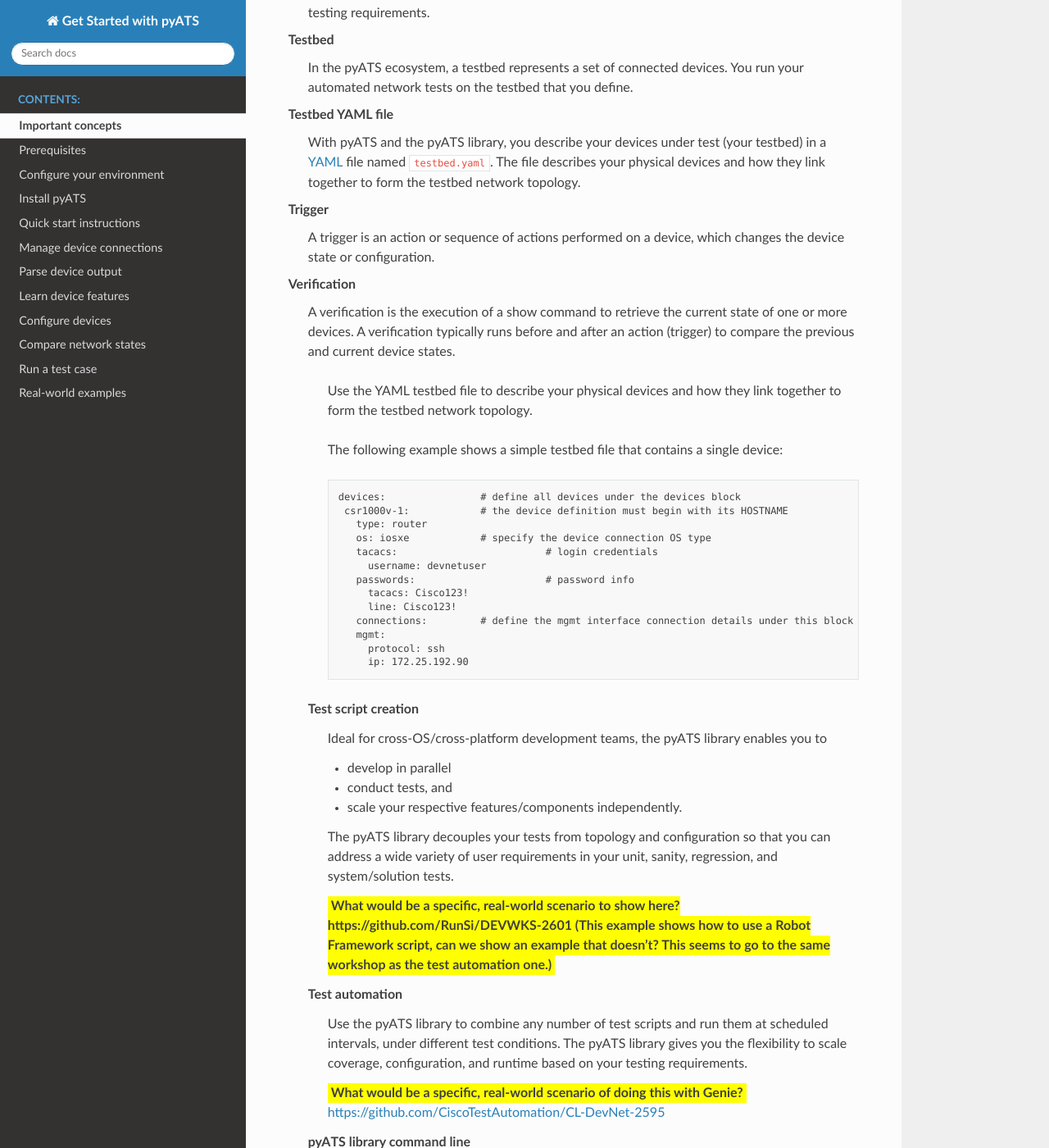
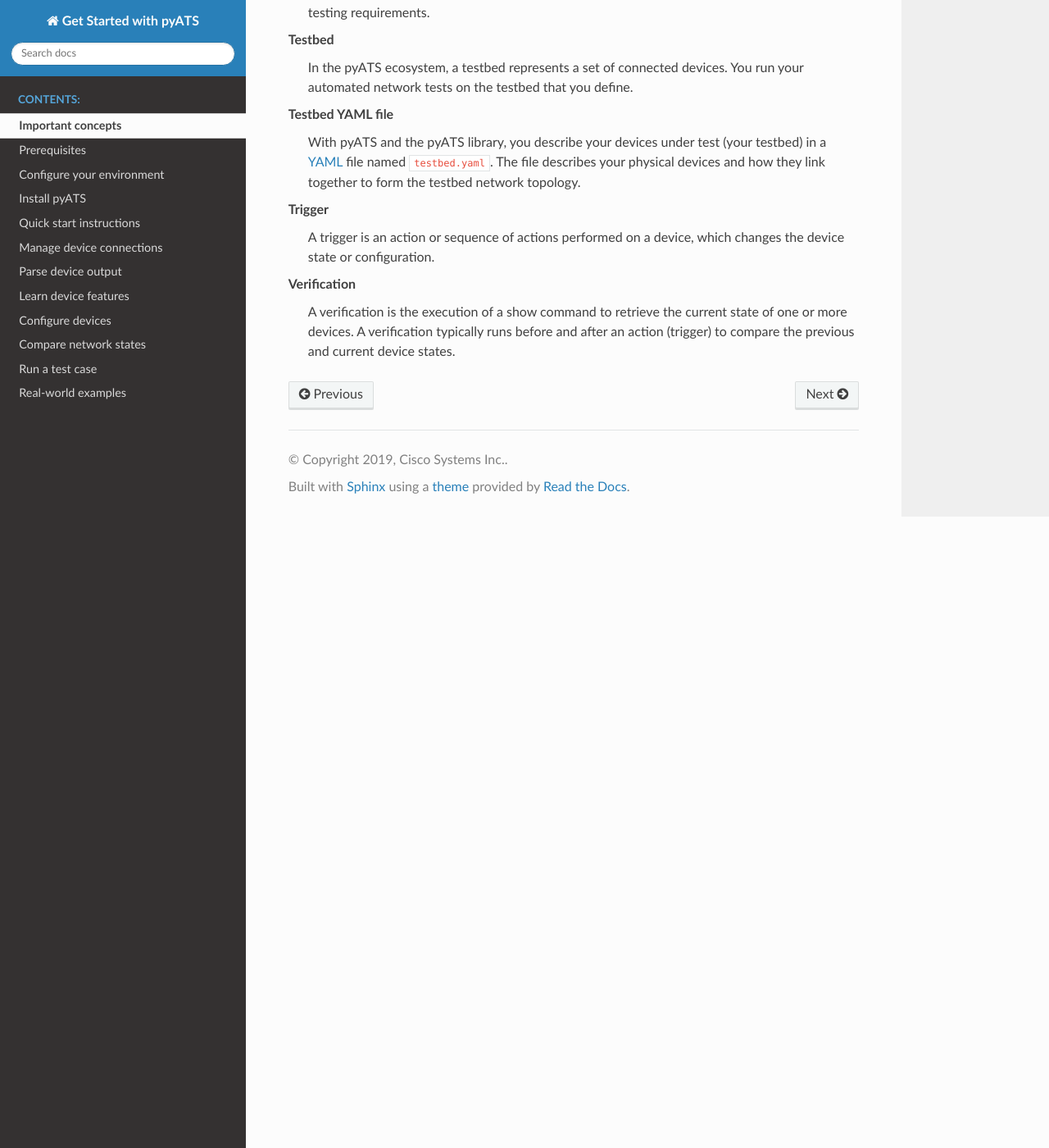
Before and after one commit to CiscoTestAutomation/getting-started, a Sphinx documentation site: the page built from source/quickstart/keyconcepts.rst, in a window 1280 px wide and 1400 px high, scrolled down 2183 px. Shown: the whole window at 82% size. Built offline with Sphinx 7.4.7 and the Read the Docs theme 2.0.0, drawn with Linux system fonts in a browser that asks for light colours; pages that are not in the unit, such as notebooks, are missing from menus; some of the changed text lies outside the part shown.

Commit message:
Removed extraneous content

```diff
--- a/source/quickstart/keyconcepts.rst
+++ b/source/quickstart/keyconcepts.rst
@@ -80,65 +80,3 @@
 
    SDK library functions/API
     A |library| function is a series of actions or retrieval commands executed on a device, such as an interface shutdown. The functions provide clear exception messages if an action fails.
-
-
-
-
-
-
-
-=======
-   Testbed YAML file
-    Network test automation is based on the use of testbeds. With |pyATS| and the |library|, you describe your devices under test in a `YAML <http://www.yaml.org/start.html>`_ file named ``testbed.yaml``.
-
-    Use the YAML testbed file to describe your physical devices and how they link together to form the testbed network topology.
-
-    The following example shows a simple testbed file that contains a single device::
-
-     devices:                # define all devices under the devices block
-      csr1000v-1:            # the device definition must begin with its HOSTNAME
-        type: router
-        os: iosxe            # specify the device connection OS type
-        tacacs:                         # login credentials
-          username: devnetuser
-        passwords:                      # password info
-          tacacs: Cisco123!
-          line: Cisco123!
-        connections:         # define the mgmt interface connection details under this block
-        mgmt:
-          protocol: ssh
-          ip: 172.25.192.90
-
-
-   Test script creation
-    Ideal for cross-OS/cross-platform development teams, the |library| enables you to
-
-    * develop in parallel
-    * conduct tests, and
-    * scale your respective features/components independently.
-
-    The |library| decouples your tests from topology and configuration so that you can address a wide variety of user requirements in your unit, sanity, regression, and system/solution tests.
-
-    :question:`What would be a specific, real-world scenario to show here? https://github.com/RunSi/DEVWKS-2601 (This example shows how to use a Robot Framework script, can we show an example that doesn't? This seems to go to the same workshop as the test automation one.)`
-
-   Test automation
-    Use the |library| to combine any number of test scripts and run them at scheduled intervals, under different test conditions. The |library| gives you the flexibility to scale coverage, configuration, and runtime based on your testing requirements.
-
-    :question:`What would be a specific, real-world scenario of doing this with Genie?` https://github.com/CiscoTestAutomation/CL-DevNet-2595
-
-
-   |library| command line
-    The |library| command line interface (CLI) is a powerful Linux-based command-line utility that gives you |library| Python functionality directly from a Linux terminal (or emulator). The CLI is easy to use, even if you don't know anything about Python or programming.
-
-    .. note::
-
-      All |library| commands start with |geniecmd|, followed by the command and its options.
-
-    From your |pyATS| virtual environment, you can see a complete list of available commands::
-
-      (|library|)$ |geniecmd| --help
-
-    To see help for a specific command::
-
-      (|library|)$ |geniecmd| <command name> --help
->>>>>>> 4ecda686806f26ff2a41a56898bbec4d3b1344d8
```
